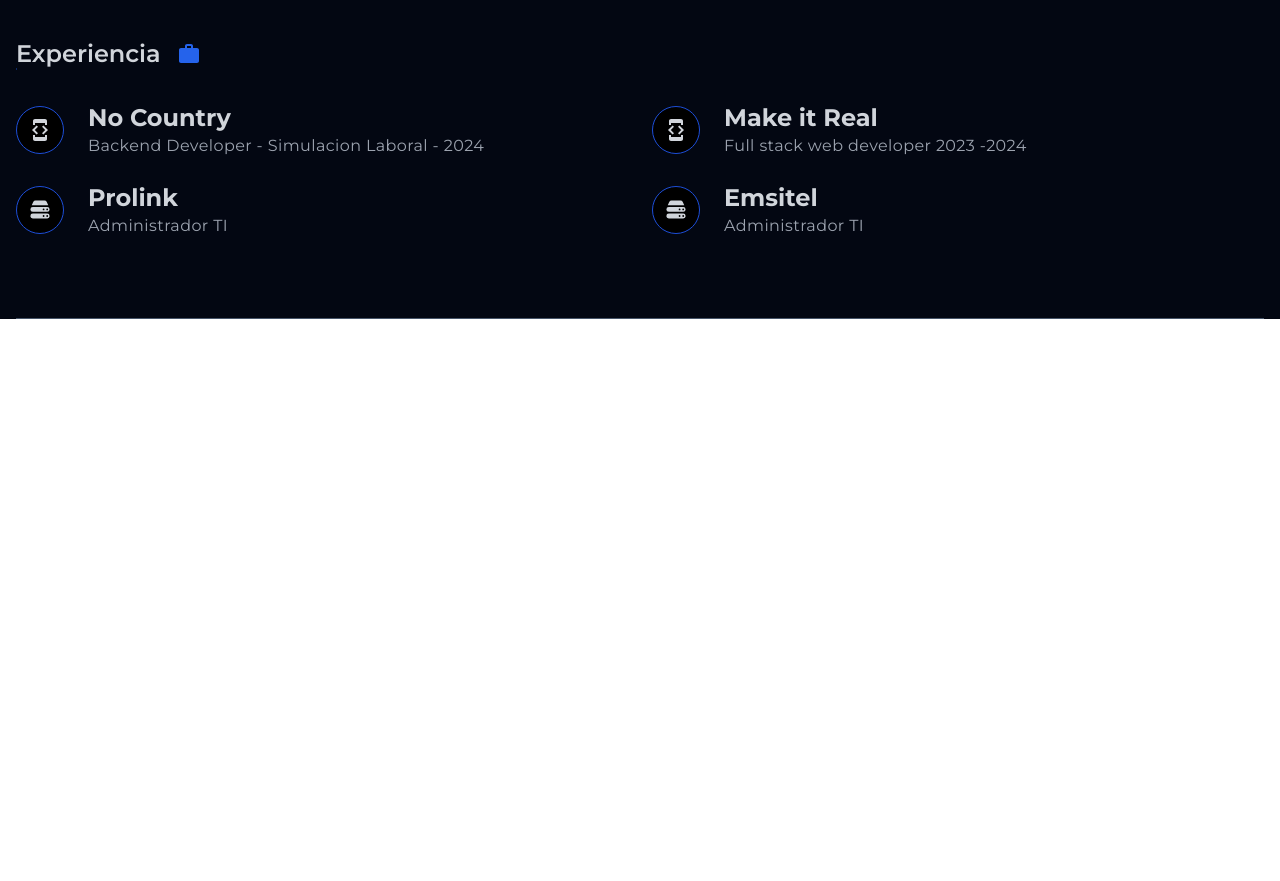
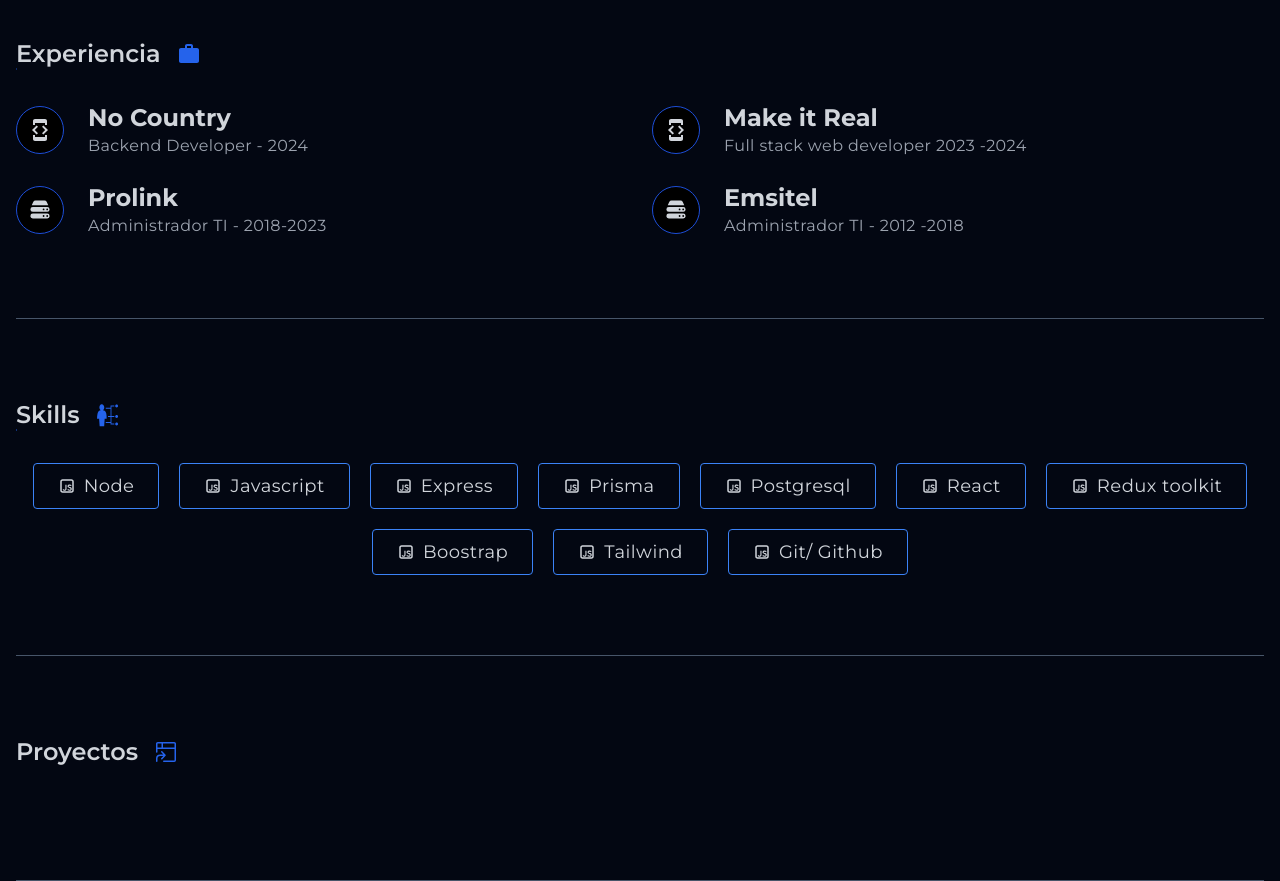
Before and after one commit to wesgdev1/portafolie, a Next.js app: page / in a window 1280 px wide. Shown: the part 800-1681 px from the top of the page. Before the commit the page ends 1119 px from the top, so only its background shows below. Built offline with nearby package versions, Linux system fonts and the light colour scheme.

Commit message:
add skills component

```diff
--- a/app/page.tsx
+++ b/app/page.tsx
@@ -1,15 +1,18 @@
 import About from "@/components/About";
 import Bannerp from "@/components/Bannerp";
 import { Experience } from "@/components/Experience";
+import { Projects } from "@/components/Projects";
+import { Skill } from "@/components/Skill";
 
 export default function Home() {
   return (
     <main className="w-full bg-gray-950 text-gray-300 px-4">
       <div className="max-w-screen-xl mx-auto">
         <Bannerp />
-
         <About />
         <Experience />
+        <Skill />
+        <Projects />
       </div>
     </main>
   );
--- a/components/Bannerp.tsx
+++ b/components/Bannerp.tsx
@@ -14,8 +14,12 @@
       </div>
 
       <div className="w-3/4 flex flex-col items-center md:items-start gap-4">
-        <h1 className="text-5xl font-bold text-white">Welinton Suarez</h1>
-        <h3 className="text-2xl font-semibold ">Full Stack Web developer</h3>
+        <h1 className=" text-3xl md:text-4xl font-bold text-white">
+          Welinton Suarez
+        </h1>
+        <h3 className=" text-xl md:text-2xl font-semibold ">
+          Full Stack Web developer
+        </h3>
         <p className="text-base tracking-wide text-center md:text-left">
           Javascript | Typescript | React | Next.js | Node.js | PostgreSql |
           Express | HTML&CSS
--- a/components/Experience.tsx
+++ b/components/Experience.tsx
@@ -8,10 +8,10 @@
   return (
     <div className="wrapper">
       <Title text="Experiencia" icon={<MdWork />} />
-      <div className="grid grid-cols-2 gap-6">
+      <div className="grid grid-cols-1 md:grid-cols-2 gap-6">
         <ExperienceCard
           title="No Country"
-          subTitle="Backend Developer - Simulacion Laboral - 2024"
+          subTitle="Backend Developer - 2024"
           icon={<MdOutlineDeveloperMode />}
         />
         <ExperienceCard
@@ -21,12 +21,12 @@
         />
         <ExperienceCard
           title="Prolink"
-          subTitle="Administrador TI"
+          subTitle="Administrador TI - 2018-2023"
           icon={<HiMiniServerStack />}
         />
         <ExperienceCard
           title="Emsitel"
-          subTitle="Administrador TI"
+          subTitle="Administrador TI - 2012 -2018"
           icon={<HiMiniServerStack />}
         />
       </div>
--- /dev/null
+++ b/components/Projects.tsx
@@ -0,0 +1,10 @@
+import { GoProjectSymlink } from "react-icons/go";
+import { Title } from "./Title";
+
+export const Projects = () => {
+  return (
+    <div className="wrapper">
+      <Title text="Proyectos" icon={<GoProjectSymlink />} />
+    </div>
+  );
+};
--- /dev/null
+++ b/components/Skill.tsx
@@ -0,0 +1,25 @@
+import { Skillinput } from "./Skillinput";
+import { Title } from "./Title";
+import { GiSkills } from "react-icons/gi";
+import { IoLogoJavascript } from "react-icons/io";
+import { RiJavascriptLine } from "react-icons/ri";
+
+export const Skill = () => {
+  return (
+    <div className="wrapper">
+      <Title text="Skills" icon={<GiSkills />} />
+      <div className="flex gap-5 flex-wrap justify-center">
+        <Skillinput title="Node" icon={<RiJavascriptLine />} />
+        <Skillinput title="Javascript" icon={<RiJavascriptLine />} />
+        <Skillinput title="Express" icon={<RiJavascriptLine />} />
+        <Skillinput title="Prisma" icon={<RiJavascriptLine />} />
+        <Skillinput title="Postgresql" icon={<RiJavascriptLine />} />
+        <Skillinput title="React" icon={<RiJavascriptLine />} />
+        <Skillinput title="Redux toolkit" icon={<RiJavascriptLine />} />
+        <Skillinput title="Boostrap" icon={<RiJavascriptLine />} />
+        <Skillinput title="Tailwind" icon={<RiJavascriptLine />} />
+        <Skillinput title="Git/ Github" icon={<RiJavascriptLine />} />
+      </div>
+    </div>
+  );
+};
--- /dev/null
+++ b/components/Skillinput.tsx
@@ -0,0 +1,12 @@
+interface Props {
+  title: string;
+  icon: React.ReactNode;
+}
+export const Skillinput = ({ title, icon }: Props) => {
+  return (
+    <p className="flex  items-center gap-2  border border-blue-500 py-2 px-6 rounded text-lg hover:bg-slate-500 tracking-wide duration-300">
+      {icon}
+      <span>{title}</span>
+    </p>
+  );
+};
```
